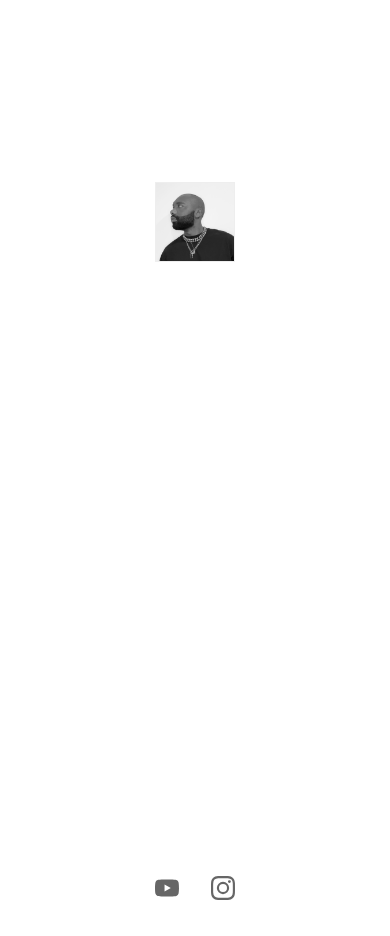
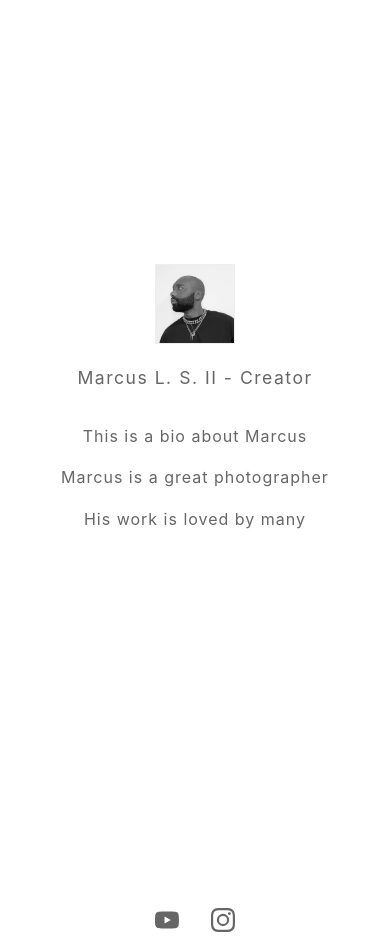
Before and after one commit to marcuslazell/MLSII-Website, a Flask app: page /portfolio in a window 390 px wide. Shown: the part 256-1192 px from the top of the page. Before the commit the page ends 1156 px from the top, so only its background shows below. Run offline with Flask 2, Linux system fonts and the light colour scheme.

Commit message:
Fixed Mobile Issues

```diff
--- a/static/css/styles.css
+++ b/static/css/styles.css
@@ -147,6 +147,14 @@ nav {
     width: 100%;
     height: auto;
     border: 1px solid #eee;
+}
+
+.creator-tagline {
+    font-size: 1.1rem;
+    color: #666;
+    letter-spacing: 1.5px;
+    margin-bottom: 2rem;
+    text-align: center;
 }
 
 .bio {
@@ -309,6 +317,16 @@ nav {
         padding: 1rem;
     }
 
+    .main-title {
+        font-size: 2rem;
+        margin: 2rem 1rem;
+    }
+
+    .home-container {
+        padding: 2rem;
+        height: calc(100vh - 4rem);
+    }
+
     .portfolio-container {
         grid-template-columns: 1fr;
         margin-right: 0;
@@ -318,24 +336,48 @@ nav {
         position: relative;
         height: auto;
         border-right: none;
-        padding: 1rem;
+        padding: 1.5rem 1rem;
+        text-align: center;
     }
 
     .bio {
-        display: none;
+        display: block;
+        margin-bottom: 2rem;
     }
 
     .profile-image {
         width: 80px;
-        margin-bottom: 0;
+        margin-bottom: 1rem;
     }
 
     .portfolio-wrapper {
         height: auto;
         overflow: visible;
+        padding: 1rem;
     }
 
-    .tesla-container,
+    .portfolio-grid {
+        gap: 1rem;
+    }
+
+    .tesla-container {
+        margin-right: 0;
+        padding: 1rem;
+        min-height: calc(100vh - 60px);
+        overflow: hidden;
+    }
+
+    .tesla-content {
+        display: flex;
+        flex-direction: column;
+        justify-content: center;
+        height: 100%;
+    }
+
+    .tesla-stats {
+        gap: 1rem;
+    }
+
     .links-container {
         margin-right: 0;
         padding: 1rem;
--- a/templates/portfolio.html
+++ b/templates/portfolio.html
@@ -8,10 +8,14 @@
         </div>
 
         <div class="bio">
+            <div class="creator-tagline">Marcus L. S. II - Creator</div>
             <p>This is a bio about Marcus</p>
             <p>Marcus is a great photographer</p>
             <p>His work is loved by many</p>
         </div>
+    </div>
+
+    <!-- Rest of the portfolio content -->
 </div>
 
 <div class="portfolio-wrapper">
@@ -23,8 +27,7 @@
                 Your browser does not support the video tag.
             </video>
             {% else %}
-                <img src="{{ item.url }}?width=800" alt="{{ item.description }}" loading="lazy" width="800"
-                    height="1000">
+            <img src="{{ item.url }}?width=800" alt="{{ item.description }}" loading="lazy" width="800" height="1000">
             {% endif %}
         </div>
         {% endfor %}
```
Lines whose indentation alone changed are shown as unchanged.
